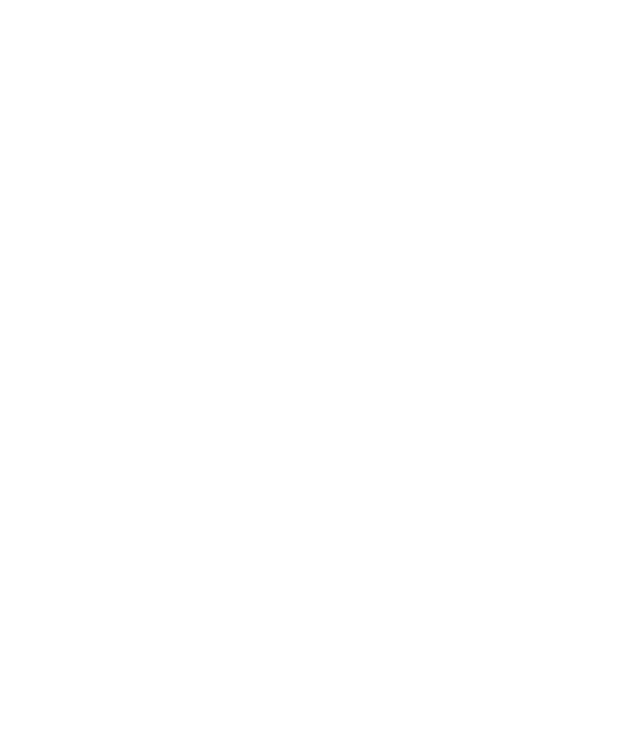
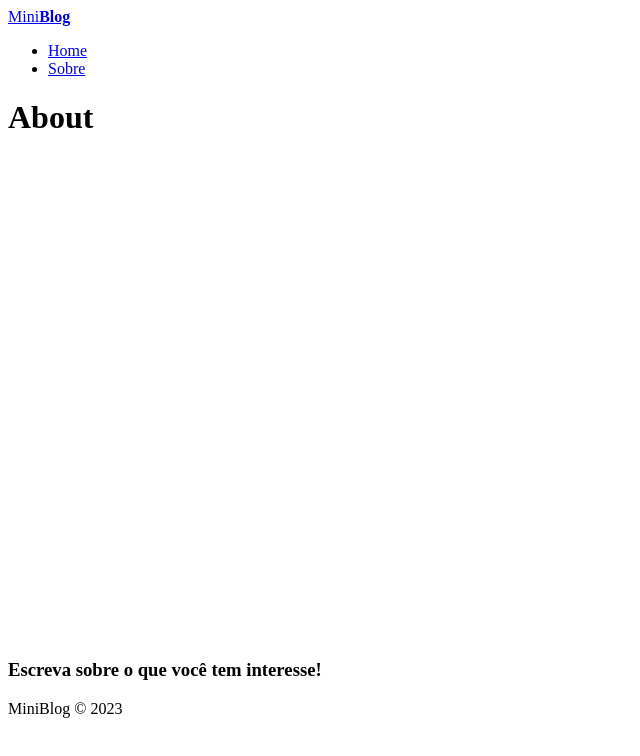
Before and after one commit to magnata19/mini-blog, a React (Vite) app in the folder MINIBLOG/miniblog/: page /about in a window 1280 px wide. Before the commit this address had no page. Shown: the top 756 px of the page, without its empty margins (0-640 px from the left). Built offline with nearby package versions, Linux system fonts and the light colour scheme.

Commit message:
conectando routes e alterando footer

```diff
--- a/MINIBLOG/miniblog/src/App.jsx
+++ b/MINIBLOG/miniblog/src/App.jsx
@@ -2,6 +2,13 @@
 
 //router
 import {BrowserRouter, Routes, Route, Navigate} from 'react-router-dom';
+import Home from './pages/Home/Home';
+import About from './pages/About/About';
+import Navbar from './components/Navbar';
+import Footer from './components/Footer';
+
+// PAGES
+
 
 function App() {
 
@@ -9,11 +16,14 @@
   return (
     <div>
       <BrowserRouter>
+      <Navbar />
       <div className="container">
         <Routes>
-
+          <Route path='/' element={<Home />}/>
+          <Route path='/about' element={<About />}/>
         </Routes>
       </div>
+      <Footer />
       </BrowserRouter>
     </div>
   )
--- /dev/null
+++ b/MINIBLOG/miniblog/src/components/Footer.jsx
@@ -0,0 +1,12 @@
+import styles from './Footer.module.css'
+
+const Footer = () => {
+  return (
+    <footer>
+        <h3>Escreva sobre o que você tem interesse!</h3>
+        <p>MiniBlog &copy; 2023</p>
+    </footer>
+  )
+}
+
+export default Footer
--- /dev/null
+++ b/MINIBLOG/miniblog/src/components/Navbar.jsx
@@ -0,0 +1,21 @@
+//CSS
+import styles from './Navbar.module.css'
+
+//Router
+import { NavLink } from 'react-router-dom'
+
+const Navbar = () => {
+  return (
+    <nav>
+        <NavLink to='/'>
+            Mini<span><strong>Blog</strong></span>
+        </NavLink>
+        <ul>
+            <li><NavLink to='/'>Home</NavLink></li>
+            <li><NavLink to='/about'>Sobre</NavLink></li>
+        </ul>
+    </nav>
+  )
+}
+
+export default Navbar
--- /dev/null
+++ b/MINIBLOG/miniblog/src/pages/About/About.jsx
@@ -0,0 +1,12 @@
+// CSS
+import styles from './About.module.css'
+
+const About = () => {
+  return (
+    <div>
+        <h1>About</h1>
+    </div>
+  )
+}
+
+export default About
--- /dev/null
+++ b/MINIBLOG/miniblog/src/pages/Home/Home.jsx
@@ -0,0 +1,12 @@
+// CSS
+import styles from './Home.module.css'
+
+const Home = () => {
+  return (
+    <div>
+        <h1>Home</h1>
+    </div>
+  )
+}
+
+export default Home
```
Also changed, not shown: MINIBLOG/miniblog/src/components/Footer.module.css (added), MINIBLOG/miniblog/src/components/Navbar.module.css (added), MINIBLOG/miniblog/src/pages/About/About.module.css (added), MINIBLOG/miniblog/src/pages/Home/Home.module.css (added).
